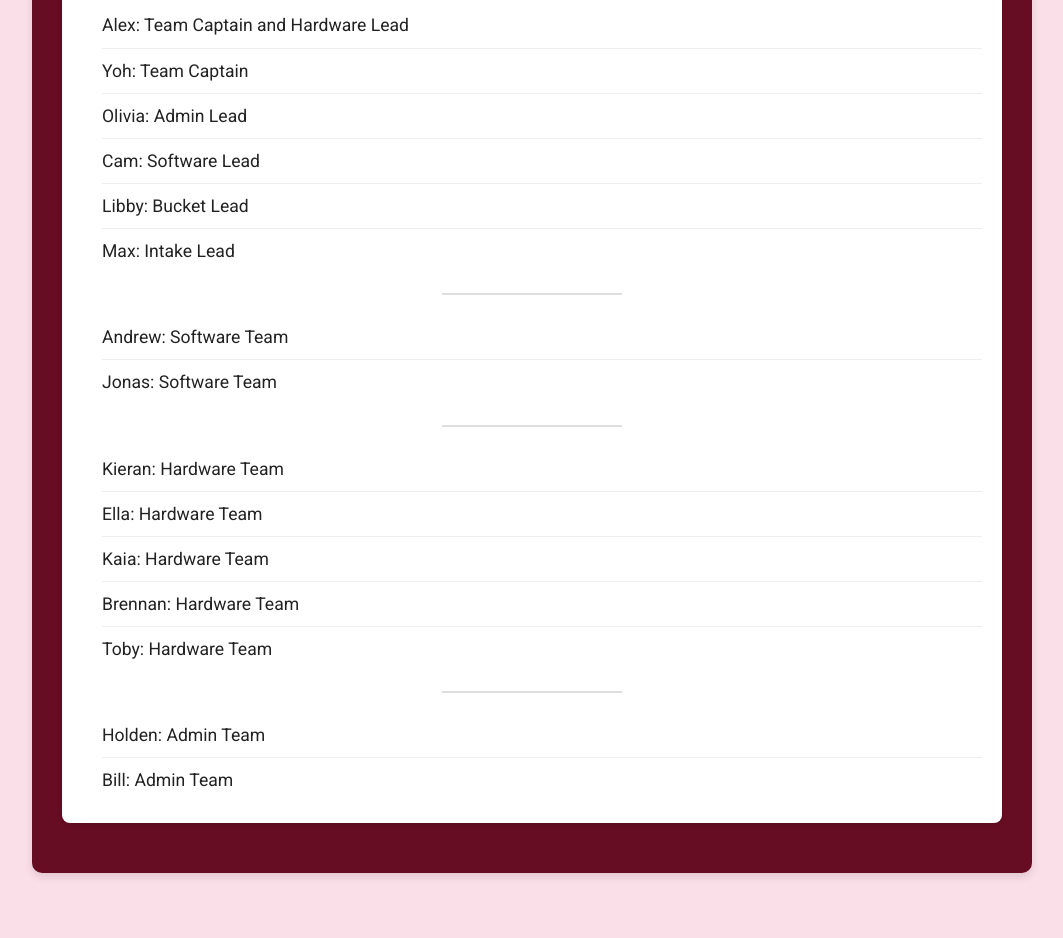
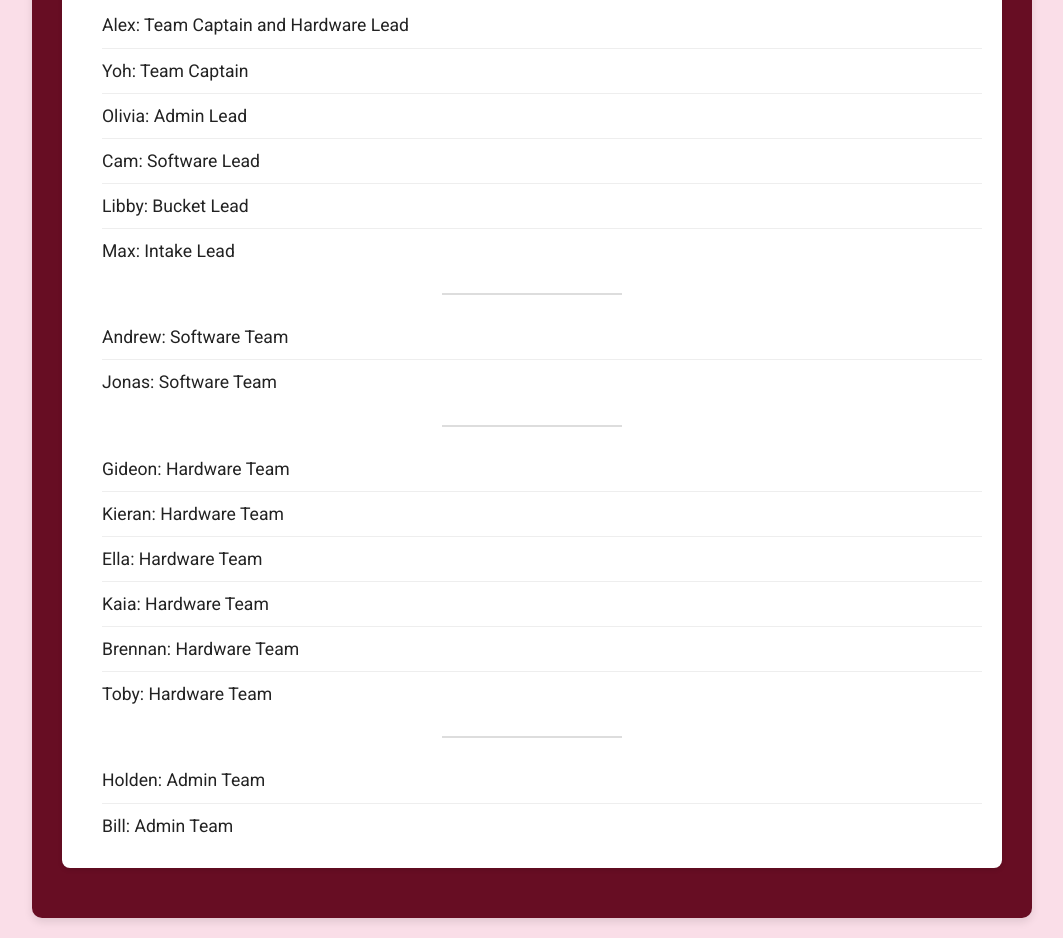
Before and after one commit to amherst23985ftc/amherst23985ftc.github.io, a plain HTML site: page index.html in a window 1280 px wide. Shown: the part 526-1464 px from the top of the page, without its empty margins (108-1171 px from the left). Before the commit the page ends 1419 px from the top, so only its background shows below. Drawn offline with Linux system fonts and the light colour scheme; a script that the page names is missing.

Commit message:
Update index.html

```diff
--- a/index.html
+++ b/index.html
@@ -41,6 +41,7 @@
         </ul>
         <hr>
         <ul>
+          <li>Gideon: Hardware Team</li>
           <li>Kieran: Hardware Team</li>
           <li>Ella: Hardware Team</li>
           <li>Kaia: Hardware Team</li>
```
